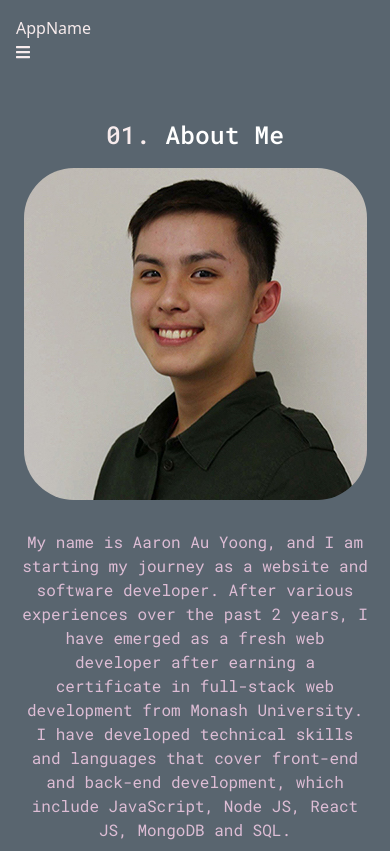
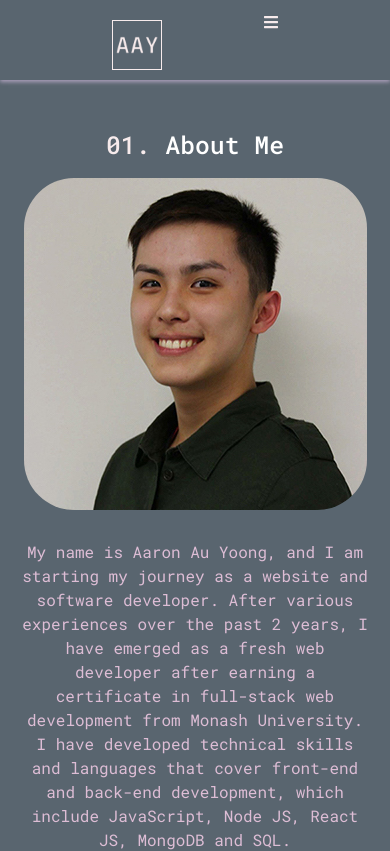
Before and after one commit to aaronauyoong/my-react-portfolio, a React (Create React App) app: page /about in a window 390 px wide. Shown: the top 851 px of the page. Built offline with nearby package versions, Linux system fonts and the light colour scheme.

Commit message:
updates to navbar and header setup. added hamburger icon and refactored navbar coding to appear onClick. Styling currently WIP.

```diff
--- a/src/assets/styles/custom-styles.css
+++ b/src/assets/styles/custom-styles.css
@@ -61,6 +61,7 @@ i {
 }
 
 header {
+    display: flex;
     width: 100%;
 }
 
--- a/src/assets/styles/nav.css
+++ b/src/assets/styles/nav.css
@@ -7,20 +7,15 @@
     --raisin-black: #1d1e2c;
 }
 
-header {
-    width: 100%;
-    margin: 0;
-}
-
 .lav-border {
     border: 1px solid var(--lavender-blush);
 }
 
 .logo {
+    display: flex;
     align-items: center;
     align-self: center;
     margin-top: 10px;
-    width: 30%;
 }
 
 .lav-border:hover {
@@ -77,3 +72,7 @@ header {
     transform: scaleX(1);
     transform-origin: bottom left;
 }
+
+@media only screen and (max-width: 375px) {
+
+}
--- a/src/components/Header.js
+++ b/src/components/Header.js
@@ -3,15 +3,26 @@ import Nav from './nav/Nav';
 import Navigation from './nav/Navigation';
 import Logo from '../assets/images/website-logo.png';
 
-
 function Header() {
     return (
-        <header className="border-b p-3 flex justify-between items-center">
-            <span className="font-bold">
-                AppName
-            </span>
+        <header className="nav-bar">
+            <div className="square logo">
+                <a href="/">
+                    <img
+                        src={Logo}
+                        alt="This is the website logo."
+                        className="lav-border"
+                    />
+                </a>
+            </div>
             <Navigation />
         </header>
+        // <header className="border-b p-3 flex justify-between items-center">
+        //     <span className="font-bold">
+        //         AppName
+        //     </span>
+        //     <Navigation />
+        // </header>
     );
 }
 
--- a/src/components/nav/Navigation.js
+++ b/src/components/nav/Navigation.js
@@ -8,19 +8,29 @@ function Navigation() {
     const [showMenu, setShowMenu] = useState(false);
 
     let menu;
-    let menuMask;
 
     if (showMenu) {
         menu = (
-            <div className="fixed bg-white top-0 left-0 w-4/5 h-full z-50 shadow">
-                This is the menu
+            <div className="fixed top-0 left-0 w-4/5 h-full z-50 shadow">
+                <a href="/about" className="nav-btn hover-underline-animation">
+                    01. About
+                </a>
+                <a
+                    href="/projects"
+                    className="nav-btn hover-underline-animation"
+                >
+                    02. Projects
+                </a>
+                <a
+                    href="/contact"
+                    className="nav-btn hover-underline-animation"
+                >
+                    03. Contact
+                </a>
+                <a href="/resume" className="nav-btn hover-underline-animation">
+                    04. Resume
+                </a>
             </div>
-        );
-        menuMask = (
-            <div
-                className="bg-black fixed top-0 left-0 w-full h-full z-50"
-                onClick={() => setShowMenu(false)}
-            ></div>
         );
     }
 
@@ -32,8 +42,7 @@ function Navigation() {
                     onClick={() => setShowMenu(!showMenu)}
                 />
             </span>
-            {menuMask}
-            {menu}
+            { menu }
         </nav>
     );
 }
```
